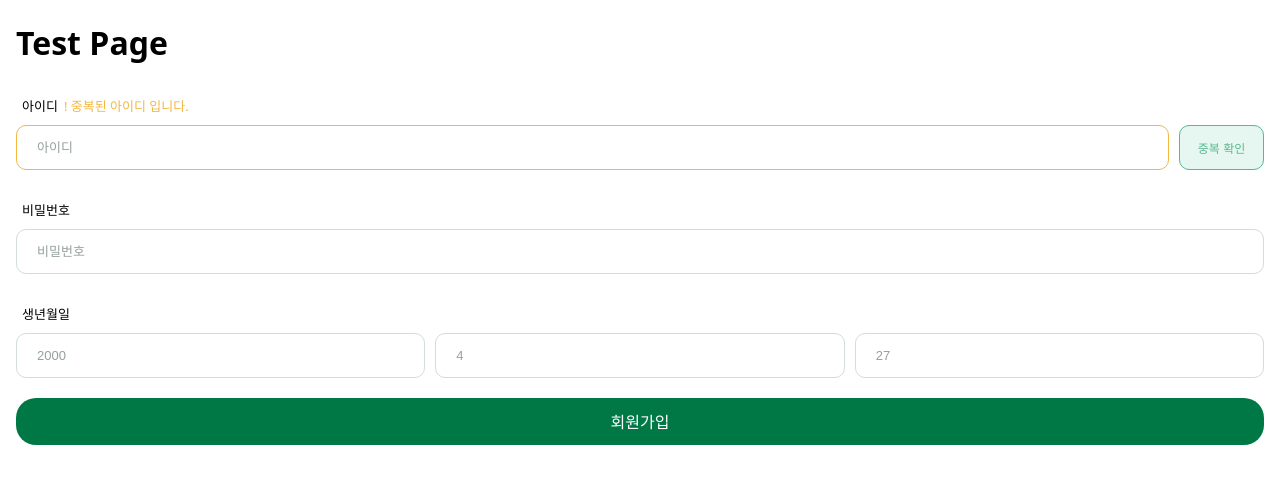
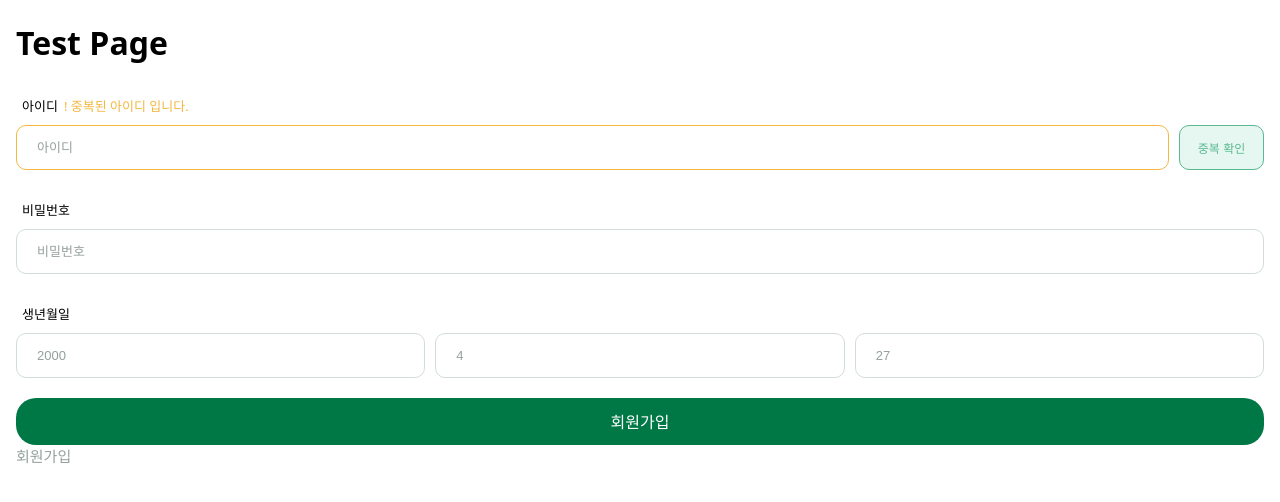
Before and after one commit to Team-MansuMugang/mansumugang-fontend, a React (Vite) app: page /test in a window 1280 px wide. Shown: the top 502 px of the page. Built offline with nearby package versions, Linux system fonts and the light colour scheme.

Commit message:
SubLink 컴포넌트 구현

```diff
--- /dev/null
+++ b/src/components/SubLink.css
@@ -0,0 +1,8 @@
+.sub-link {
+  font-size: var(--text-size-button);
+  font-weight: 500;
+  height: 140px;
+  width: 100%;
+  color: var(--color-neutral-60);
+  text-decoration: none;
+}
--- /dev/null
+++ b/src/components/SubLink.jsx
@@ -0,0 +1,13 @@
+import './SubLink.css';
+import '../index.css';
+import { Link } from 'react-router-dom';
+
+const SubLink = ({ children, to }) => {
+  return (
+    <Link className="sub-link" to={to}>
+      {children}
+    </Link>
+  );
+};
+
+export default SubLink;
--- a/src/pages/test-page/TestPage.jsx
+++ b/src/pages/test-page/TestPage.jsx
@@ -3,6 +3,7 @@ import BigButton from '../../components/BigButton';
 import CheckButton from '../../components/CheckButton';
 import Input from '../../components/Input';
 import InputContainer from '../../components/InputContainer';
+import SubLink from '../../components/SubLink';
 
 const TestPage = () => {
   return (
@@ -25,6 +26,7 @@ const TestPage = () => {
         <Input placeholder="27" />
       </InputContainer>
       <BigButton disabled={false}>회원가입</BigButton>
+      <SubLink to="/">회원가입</SubLink>
     </body>
   );
 };
```
